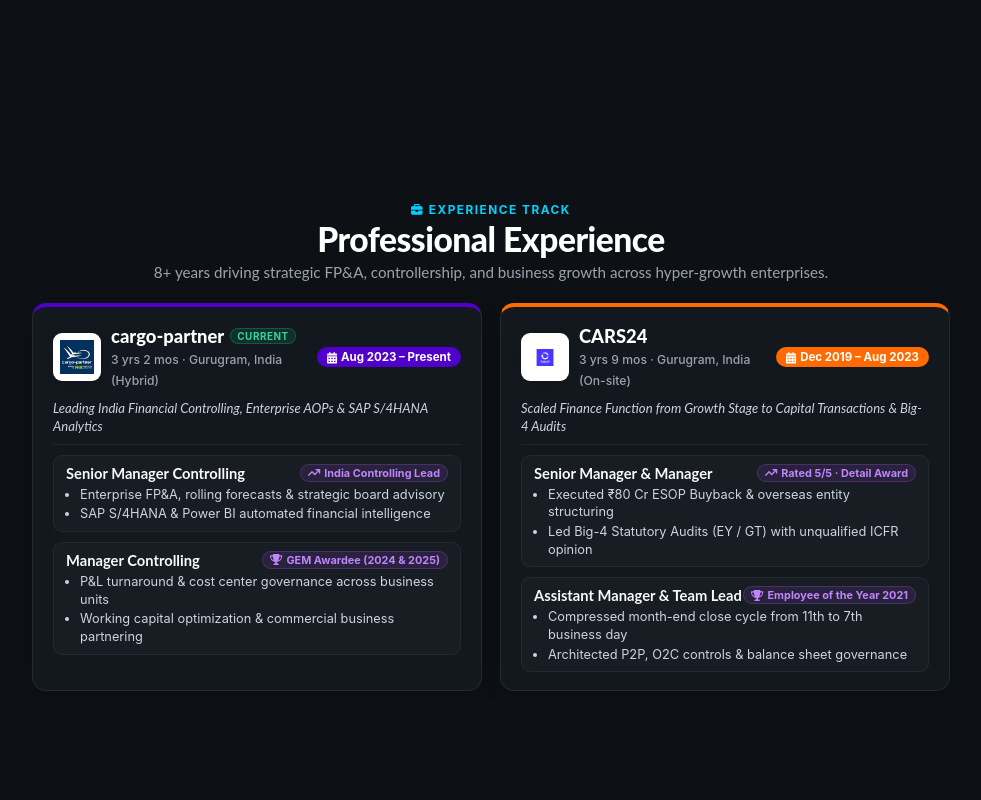
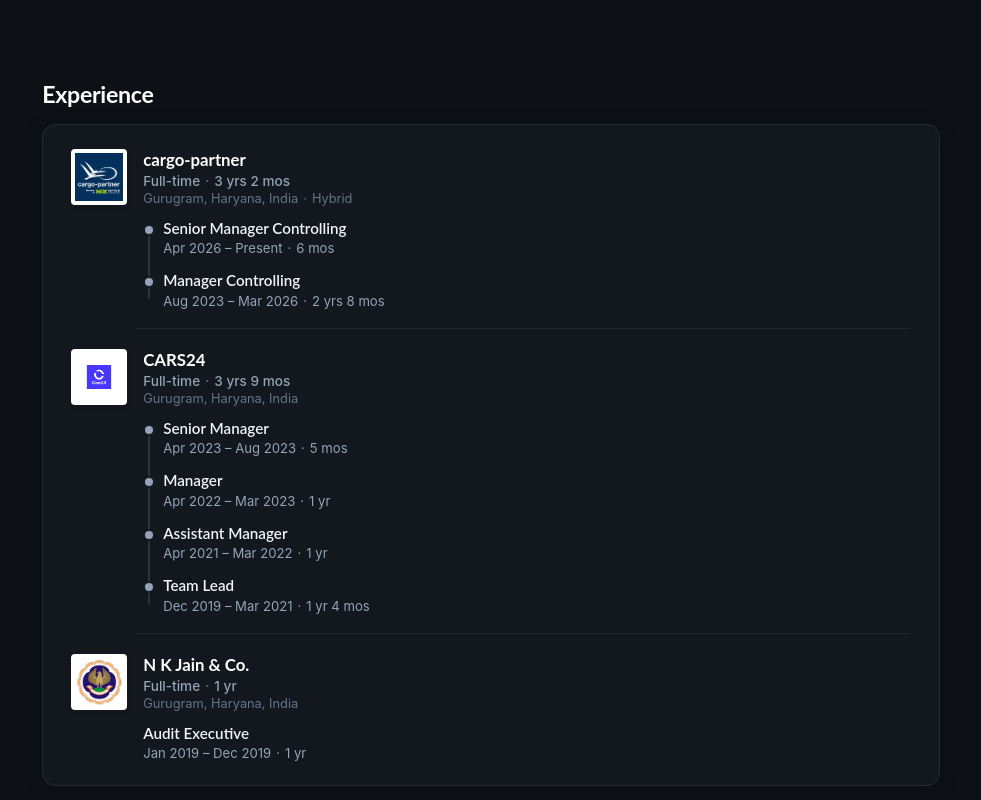
Before and after one commit to Ashishpandla07/Portfolio, a React (Create React App) app: page / in a window 1280 px wide. Shown: the part 1560-2360 px from the top of the page, without its empty margins (279-1260 px from the left). Built offline with nearby package versions, Linux system fonts and the light colour scheme.

Commit message:
Implement authentic LinkedIn profile Experience section layout

```diff
--- a/src/assets/styles/Timeline.scss
+++ b/src/assets/styles/Timeline.scss
@@ -1,222 +1,169 @@
 #history {
-  min-height: 100vh;
-  padding: 35px 5% 25px;
+  padding: 40px 6% 50px;
   display: flex;
-  flex-direction: column;
   justify-content: center;
   box-sizing: border-box;
   width: 100%;
 
-  .items-container {
-    padding: 0;
+  .linkedin-experience-container {
     width: 100%;
-    max-width: 1160px;
-    margin: 0 auto;
-  }
+    max-width: 900px;
 
-  .experience-header {
-    text-align: center;
-    margin-bottom: 20px;
+    .section-header {
+      margin-bottom: 16px;
 
-    .header-eyebrow {
-      display: inline-flex;
-      align-items: center;
-      gap: 6px;
-      font-size: 0.74rem;
-      font-weight: 700;
-      text-transform: uppercase;
-      letter-spacing: 1.5px;
-      color: #00d2ff;
-      margin-bottom: 4px;
-
-      svg {
-        font-size: 0.72rem;
+      h2 {
+        font-size: 1.45rem;
+        font-weight: 700;
+        margin: 0;
+        color: #ffffff;
+        letter-spacing: -0.3px;
       }
     }
 
-    h1 {
-      font-size: 2.1rem;
-      font-weight: 800;
-      letter-spacing: -0.5px;
-      margin: 0 0 4px 0;
-      line-height: 1.1;
-    }
-
-    .experience-subtitle {
-      color: #9ca3af;
-      font-size: 0.95rem;
-      max-width: 680px;
-      margin: 0 auto;
-      line-height: 1.4;
-    }
-  }
-
-  /* Executive Cards Grid (Single-Page Layout) */
-  .executive-grid {
-    display: grid;
-    grid-template-columns: repeat(2, 1fr);
-    gap: 18px;
-    align-items: stretch;
-
-    .exec-card {
+    .experience-card-wrapper {
       background: rgba(22, 27, 34, 0.75);
       border: 1px solid rgba(255, 255, 255, 0.08);
       border-radius: 14px;
-      padding: 18px 20px;
+      padding: 24px 28px;
       backdrop-filter: blur(8px);
-      box-shadow: 0 4px 18px rgba(0, 0, 0, 0.2);
-      border-top: 4px solid var(--brand-color, #5000ca);
-      display: flex;
-      flex-direction: column;
-      justify-content: space-between;
-      transition: transform 0.25s ease, box-shadow 0.25s ease, border-color 0.25s ease;
+      box-shadow: 0 4px 20px rgba(0, 0, 0, 0.2);
 
-      &:hover {
-        transform: translateY(-2px);
-        box-shadow: 0 10px 24px -4px rgba(0, 0, 0, 0.35);
-        border-color: rgba(255, 255, 255, 0.18);
-      }
+      .company-group {
+        display: flex;
+        align-items: flex-start;
+        gap: 16px;
+        position: relative;
+        padding-bottom: 20px;
+        margin-bottom: 20px;
 
-      .exec-card-header {
-        display: flex;
-        justify-content: space-between;
-        align-items: center;
-        gap: 10px;
-        margin-bottom: 10px;
+        &:last-child {
+          padding-bottom: 0;
+          margin-bottom: 0;
 
-        .company-info-row {
-          display: flex;
-          align-items: center;
-          gap: 10px;
+          .company-divider {
+            display: none;
+          }
+        }
+
+        .company-divider {
+          position: absolute;
+          bottom: 0;
+          left: 64px;
+          right: 0;
+          height: 1px;
+          background: rgba(255, 255, 255, 0.06);
+        }
+
+        .company-logo-col {
+          flex-shrink: 0;
 
           .logo-box {
-            width: 42px;
-            height: 42px;
-            border-radius: 9px;
+            width: 48px;
+            height: 48px;
+            border-radius: 4px;
             background: #ffffff;
             display: flex;
             align-items: center;
             justify-content: center;
-            padding: 3px;
-            box-shadow: 0 2px 8px rgba(0, 0, 0, 0.12);
-            flex-shrink: 0;
+            padding: 4px;
+            box-shadow: 0 2px 6px rgba(0, 0, 0, 0.12);
 
             img {
-              max-width: 34px;
-              max-height: 34px;
+              width: 100%;
+              height: 100%;
               object-fit: contain;
-            }
-          }
-
-          .title-block {
-            .name-wrap {
-              display: flex;
-              align-items: center;
-              gap: 6px;
-
-              h2 {
-                font-size: 1.15rem;
-                font-weight: 800;
-                margin: 0;
-                color: #ffffff;
-                line-height: 1.2;
-              }
-
-              .active-badge {
-                font-size: 0.62rem;
-                font-weight: 700;
-                text-transform: uppercase;
-                letter-spacing: 0.5px;
-                padding: 1px 6px;
-                border-radius: 8px;
-                background: rgba(16, 185, 129, 0.15);
-                color: #34d399;
-                border: 1px solid rgba(16, 185, 129, 0.3);
-              }
-            }
-
-            .meta-text {
-              font-size: 0.76rem;
-              color: #9ca3af;
-              font-weight: 500;
             }
           }
         }
 
-        .period-pill {
-          font-size: 0.72rem;
-          font-weight: 700;
-          color: #ffffff;
-          padding: 3px 10px;
-          border-radius: 14px;
-          display: inline-flex;
-          align-items: center;
-          gap: 4px;
-          white-space: nowrap;
-        }
-      }
+        .company-details-col {
+          flex-grow: 1;
 
-      .company-tagline {
-        font-size: 0.82rem;
-        color: #cbd5e1;
-        font-style: italic;
-        line-height: 1.38;
-        margin: 0 0 10px 0;
-        padding-bottom: 8px;
-        border-bottom: 1px solid rgba(255, 255, 255, 0.06);
-      }
+          .company-header {
+            margin-bottom: 12px;
 
-      .roles-stack {
-        display: flex;
-        flex-direction: column;
-        gap: 10px;
-        flex-grow: 1;
-
-        .role-snippet {
-          background: rgba(255, 255, 255, 0.025);
-          border-radius: 9px;
-          padding: 8px 12px;
-          border: 1px solid rgba(255, 255, 255, 0.05);
-
-          .role-snippet-header {
-            display: flex;
-            justify-content: space-between;
-            align-items: center;
-            margin-bottom: 4px;
-
-            h3 {
-              font-size: 0.92rem;
+            .company-name {
+              font-size: 1.05rem;
               font-weight: 700;
-              margin: 0;
-              color: #f8fafc;
+              color: #ffffff;
+              margin: 0 0 2px 0;
+              line-height: 1.3;
             }
 
-            .badge-chip {
-              display: inline-flex;
-              align-items: center;
-              gap: 4px;
-              font-size: 0.68rem;
-              font-weight: 700;
-              color: #c084fc;
-              background: rgba(168, 85, 247, 0.12);
-              border: 1px solid rgba(168, 85, 247, 0.25);
-              padding: 1px 7px;
-              border-radius: 10px;
+            .company-meta {
+              font-size: 0.85rem;
+              color: #94a3b8;
+              font-weight: 500;
+              margin-bottom: 2px;
+            }
+
+            .company-location {
+              font-size: 0.80rem;
+              color: #64748b;
+              font-weight: 400;
+            }
+
+            .bullet-sep {
+              margin: 0 5px;
+              color: #64748b;
             }
           }
 
-          .mini-bullet-list {
-            margin: 0;
-            padding-left: 14px;
+          .positions-timeline {
+            position: relative;
+            display: flex;
+            flex-direction: column;
+            gap: 14px;
 
-            li {
-              font-size: 0.80rem;
-              color: #cbd5e1;
-              line-height: 1.38;
-              margin-bottom: 2px;
+            &.has-multiple-roles {
+              padding-left: 20px;
 
-              &:last-child {
-                margin-bottom: 0;
+              &::before {
+                content: "";
+                position: absolute;
+                left: 5px;
+                top: 10px;
+                bottom: 10px;
+                width: 2px;
+                background: rgba(255, 255, 255, 0.12);
+              }
+
+              .position-item {
+                position: relative;
+
+                .timeline-node {
+                  position: absolute;
+                  left: -20px;
+                  top: 6px;
+                  width: 8px;
+                  height: 8px;
+                  border-radius: 50%;
+                  background: #94a3b8;
+                  border: 2px solid #161b22;
+                }
+              }
+            }
+
+            .position-item {
+              .position-details {
+                .position-title {
+                  font-size: 0.95rem;
+                  font-weight: 600;
+                  color: #f1f5f9;
+                  margin: 0 0 2px 0;
+                  line-height: 1.35;
+                }
+
+                .position-period {
+                  font-size: 0.82rem;
+                  color: #94a3b8;
+                  font-weight: 400;
+
+                  .bullet-sep {
+                    margin: 0 5px;
+                  }
+                }
               }
             }
           }
@@ -226,72 +173,87 @@
   }
 }
 
-/* Light Mode Styling */
+/* Light Mode Overrides */
 .light-mode #history {
-  .experience-header {
-    h1 {
+  .linkedin-experience-container {
+    .section-header h2 {
       color: #0f172a;
     }
-    .experience-subtitle {
-      color: #475569;
-    }
-  }
 
-  .executive-grid .exec-card {
-    background: #ffffff;
-    border-color: #e2e8f0;
-    box-shadow: 0 4px 14px rgba(0, 0, 0, 0.05);
+    .experience-card-wrapper {
+      background: #ffffff;
+      border: 1px solid rgba(0, 0, 0, 0.08);
+      box-shadow: 0 2px 10px rgba(0, 0, 0, 0.04);
 
-    .exec-card-header {
-      .company-info-row {
-        .logo-box {
-          border: 1px solid #e2e8f0;
+      .company-group {
+        .company-divider {
+          background: rgba(0, 0, 0, 0.06);
         }
 
-        .title-block {
-          .name-wrap h2 {
-            color: #0f172a;
+        .company-logo-col .logo-box {
+          border: 1px solid rgba(0, 0, 0, 0.08);
+        }
+
+        .company-details-col {
+          .company-header {
+            .company-name {
+              color: #0f172a;
+            }
+            .company-meta {
+              color: #475569;
+            }
+            .company-location {
+              color: #64748b;
+            }
           }
-          .meta-text {
-            color: #64748b;
+
+          .positions-timeline {
+            &.has-multiple-roles::before {
+              background: rgba(0, 0, 0, 0.12);
+            }
+
+            .position-item {
+              .timeline-node {
+                background: #64748b;
+                border-color: #ffffff;
+              }
+
+              .position-details {
+                .position-title {
+                  color: #0f172a;
+                }
+                .position-period {
+                  color: #475569;
+                }
+              }
+            }
           }
         }
-      }
-    }
-
-    .company-tagline {
-      color: #334155;
-      border-bottom-color: #f1f5f9;
-    }
-
-    .roles-stack .role-snippet {
-      background: #f8fafc;
-      border-color: #e2e8f0;
-
-      .role-snippet-header h3 {
-        color: #0f172a;
-      }
-
-      .mini-bullet-list li {
-        color: #334155;
       }
     }
   }
 }
 
-/* Responsive */
-@media screen and (max-width: 992px) {
+/* Responsive Layout */
+@media screen and (max-width: 768px) {
   #history {
-    padding: 25px 4% 20px;
-    min-height: auto;
+    padding: 30px 16px 40px;
 
-    .experience-header h1 {
-      font-size: 1.9rem;
-    }
+    .linkedin-experience-container .experience-card-wrapper {
+      padding: 18px 16px;
 
-    .executive-grid {
-      grid-template-columns: 1fr;
-      gap: 14px;
+      .company-group {
+        gap: 12px;
+
+        .company-divider {
+          left: 56px;
+        }
+
+        .company-logo-col .logo-box {
+          width: 42px;
+          height: 42px;
+        }
+      }
     }
   }
 }
--- a/src/components/Timeline.tsx
+++ b/src/components/Timeline.tsx
@@ -1,108 +1,90 @@
 import React from "react";
-import { FontAwesomeIcon } from "@fortawesome/react-fontawesome";
-import {
-  faBriefcase,
-  faCalendarAlt,
-  faCheckCircle,
-  faTrophy,
-  faArrowTrendUp
-} from "@fortawesome/free-solid-svg-icons";
 import cars24Logo from "../assets/images/cars24_logo.png";
 import cargoPartnerLogo from "../assets/images/cargo_partner_logo.jpg";
+import icaiLogo from "../assets/images/icai_logo.png";
 import "../assets/styles/Timeline.scss";
 
-interface MinimalRole {
+interface Position {
   title: string;
   period: string;
   duration: string;
-  badge: string;
-  badgeType: "promotion" | "award" | "foundation";
-  highlights: string[];
 }
 
-interface ExecutiveCompany {
+interface CompanyExperience {
   id: string;
-  name: string;
+  company: string;
   logo: string;
-  period: string;
-  duration: string;
+  employmentType: string;
+  totalDuration: string;
   location: string;
-  workMode: string;
-  color: string;
-  isCurrent?: boolean;
-  tagline: string;
-  roles: MinimalRole[];
+  workMode?: string;
+  positions: Position[];
 }
 
-const EXECUTIVE_EXPERIENCE: ExecutiveCompany[] = [
+const EXPERIENCE_DATA: CompanyExperience[] = [
   {
     id: "cargo-partner",
-    name: "cargo-partner",
+    company: "cargo-partner",
     logo: cargoPartnerLogo,
-    period: "Aug 2023 – Present",
-    duration: "3 yrs 2 mos",
-    location: "Gurugram, India",
+    employmentType: "Full-time",
+    totalDuration: "3 yrs 2 mos",
+    location: "Gurugram, Haryana, India",
     workMode: "Hybrid",
-    color: "#5000ca",
-    isCurrent: true,
-    tagline: "Leading India Financial Controlling, Enterprise AOPs & SAP S/4HANA Analytics",
-    roles: [
+    positions: [
       {
         title: "Senior Manager Controlling",
         period: "Apr 2026 – Present",
-        duration: "Current",
-        badge: "India Controlling Lead",
-        badgeType: "promotion",
-        highlights: [
-          "Enterprise FP&A, rolling forecasts & strategic board advisory",
-          "SAP S/4HANA & Power BI automated financial intelligence"
-        ]
+        duration: "6 mos"
       },
       {
         title: "Manager Controlling",
         period: "Aug 2023 – Mar 2026",
-        duration: "2 yrs 8 mos",
-        badge: "GEM Awardee (2024 & 2025)",
-        badgeType: "award",
-        highlights: [
-          "P&L turnaround & cost center governance across business units",
-          "Working capital optimization & commercial business partnering"
-        ]
+        duration: "2 yrs 8 mos"
       }
     ]
   },
   {
     id: "cars24",
-    name: "CARS24",
+    company: "CARS24",
     logo: cars24Logo,
-    period: "Dec 2019 – Aug 2023",
-    duration: "3 yrs 9 mos",
-    location: "Gurugram, India",
-    workMode: "On-site",
-    color: "#ff6b00",
-    tagline: "Scaled Finance Function from Growth Stage to Capital Transactions & Big-4 Audits",
-    roles: [
+    employmentType: "Full-time",
+    totalDuration: "3 yrs 9 mos",
+    location: "Gurugram, Haryana, India",
+    positions: [
       {
-        title: "Senior Manager & Manager",
-        period: "Apr 2022 – Aug 2023",
-        duration: "1 yr 5 mos",
-        badge: "Rated 5/5 · Detail Award",
-        badgeType: "promotion",
-        highlights: [
-          "Executed ₹80 Cr ESOP Buyback & overseas entity structuring",
-          "Led Big-4 Statutory Audits (EY / GT) with unqualified ICFR opinion"
-        ]
+        title: "Senior Manager",
+        period: "Apr 2023 – Aug 2023",
+        duration: "5 mos"
       },
       {
-        title: "Assistant Manager & Team Lead",
-        period: "Dec 2019 – Mar 2022",
-        duration: "2 yrs 4 mos",
-        badge: "Employee of the Year 2021",
-        badgeType: "award",
-        highlights: [
-          "Compressed month-end close cycle from 11th to 7th business day",
-          "Architected P2P, O2C controls & balance sheet governance"
-        ]
+        title: "Manager",
+        period: "Apr 2022 – Mar 2023",
+        duration: "1 yr"
+      },
+      {
+        title: "Assistant Manager",
+        period: "Apr 2021 – Mar 2022",
+        duration: "1 yr"
+      },
+      {
+        title: "Team Lead",
+        period: "Dec 2019 – Mar 2021",
+        duration: "1 yr 4 mos"
+      }
+    ]
+  },
+  {
+    id: "nk-jain",
+    company: "N K Jain & Co.",
+    logo: icaiLogo,
+    employmentType: "Full-time",
+    totalDuration: "1 yr",
+    location: "Gurugram, Haryana, India",
+    positions: [
+      {
+        title: "Audit Executive",
+        period: "Jan 2019 – Dec 2019",
+        duration: "1 yr"
       }
     ]
   }
@@ -111,69 +93,60 @@
 function Timeline() {
   return (
     <div id="history">
-      <div className="items-container">
-        {/* Minimalist Section Header */}
-        <div className="experience-header">
-          <div className="header-eyebrow">
-            <FontAwesomeIcon icon={faBriefcase} /> Experience Track
-          </div>
-          <h1>Professional Experience</h1>
-          <p className="experience-subtitle">
-            8+ years driving strategic FP&A, controllership, and business growth across hyper-growth enterprises.
-          </p>
+      <div className="linkedin-experience-container">
+        <div className="section-header">
+          <h2>Experience</h2>
         </div>
 
-        {/* Minimalist Executive Cards Grid */}
-        <div className="executive-grid">
-          {EXECUTIVE_EXPERIENCE.map((company) => (
-            <div key={company.id} className="exec-card" style={{ "--brand-color": company.color } as React.CSSProperties}>
-              {/* Card Header */}
-              <div className="exec-card-header">
-                <div className="company-info-row">
-                  <div className="logo-box">
-                    <img src={company.logo} alt={company.name} />
+        <div className="experience-card-wrapper">
+          {EXPERIENCE_DATA.map((company, cIdx) => (
+            <div key={company.id} className="company-group">
+              {/* Company Logo */}
+              <div className="company-logo-col">
+                <div className="logo-box">
+                  <img src={company.logo} alt={company.company} />
+                </div>
+              </div>
+
+              {/* Company & Positions Info */}
+              <div className="company-details-col">
+                <div className="company-header">
+                  <h3 className="company-name">{company.company}</h3>
+                  <div className="company-meta">
+                    <span>{company.employmentType}</span>
+                    <span className="bullet-sep">·</span>
+                    <span>{company.totalDuration}</span>
                   </div>
-                  <div className="title-block">
-                    <div className="name-wrap">
-                      <h2>{company.name}</h2>
-                      {company.isCurrent && <span className="active-badge">Current</span>}
-                    </div>
-                    <span className="meta-text">
-                      {company.duration} · {company.location} ({company.workMode})
-                    </span>
+                  <div className="company-location">
+                    <span>{company.location}</span>
+                    {company.workMode && (
+                      <>
+                        <span className="bullet-sep">·</span>
+                        <span>{company.workMode}</span>
+                      </>
+                    )}
                   </div>
                 </div>
 
-                <span className="period-pill" style={{ backgroundColor: company.color }}>
-                  <FontAwesomeIcon icon={faCalendarAlt} /> {company.period}
-                </span>
+                {/* Vertical Positions Timeline */}
+                <div className={`positions-timeline ${company.positions.length > 1 ? 'has-multiple-roles' : ''}`}>
+                  {company.positions.map((pos, pIdx) => (
+                    <div key={pIdx} className="position-item">
+                      {company.positions.length > 1 && <span className="timeline-node" />}
+                      <div className="position-details">
+                        <h4 className="position-title">{pos.title}</h4>
+                        <div className="position-period">
+                          <span>{pos.period}</span>
+                          <span className="bullet-sep">·</span>
+                          <span>{pos.duration}</span>
+                        </div>
+                      </div>
+                    </div>
+                  ))}
+                </div>
               </div>
 
-              {/* Company Mission Tagline */}
-              <p className="company-tagline">{company.tagline}</p>
-
-              {/* Roles Snippets */}
-              <div className="roles-stack">
-                {company.roles.map((role, idx) => (
-                  <div key={idx} className="role-snippet">
-                    <div className="role-snippet-header">
-                      <h3>{role.title}</h3>
-                      <span className="badge-chip">
-                        {role.badgeType === "award" && <FontAwesomeIcon icon={faTrophy} />}
-                        {role.badgeType === "promotion" && <FontAwesomeIcon icon={faArrowTrendUp} />}
-                        {role.badgeType === "foundation" && <FontAwesomeIcon icon={faCheckCircle} />}
-                        <span>{role.badge}</span>
-                      </span>
-                    </div>
-
-                    <ul className="mini-bullet-list">
-                      {role.highlights.map((bullet, bIdx) => (
-                        <li key={bIdx}>{bullet}</li>
-                      ))}
-                    </ul>
-                  </div>
-                ))}
-              </div>
+              {cIdx < EXPERIENCE_DATA.length - 1 && <div className="company-divider" />}
             </div>
           ))}
         </div>
```
